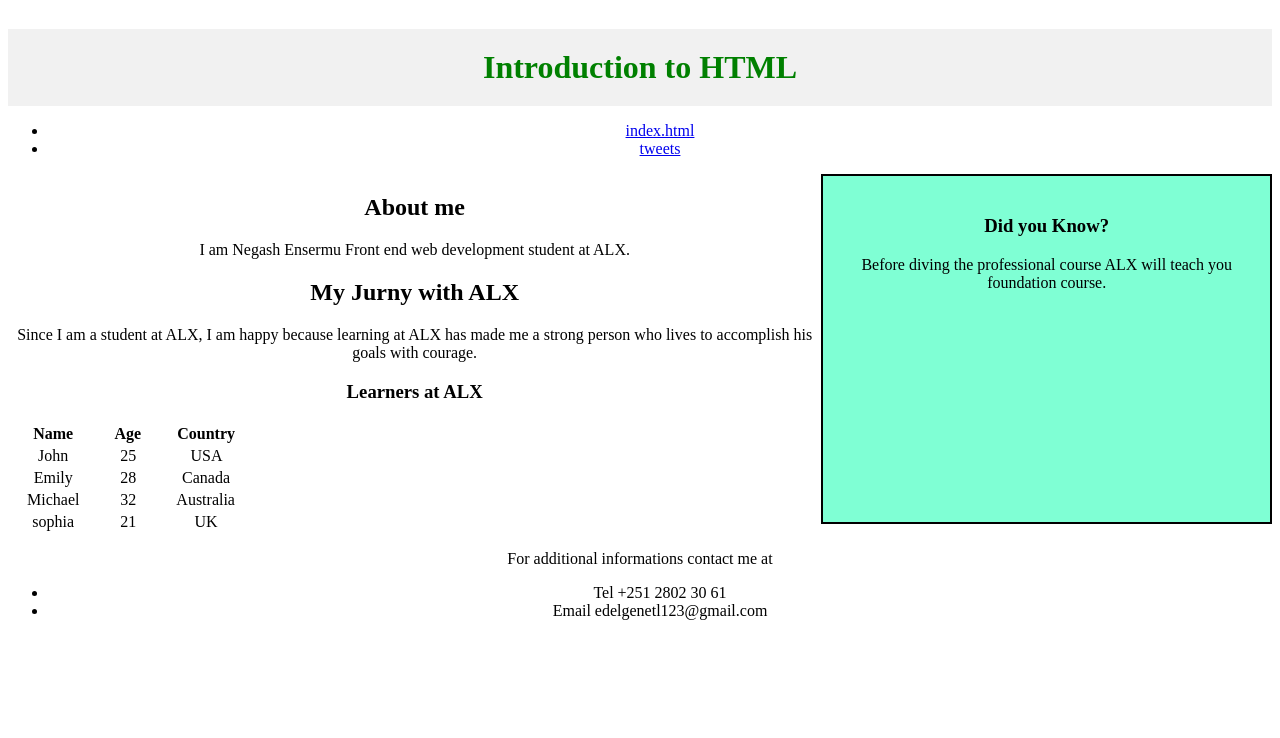
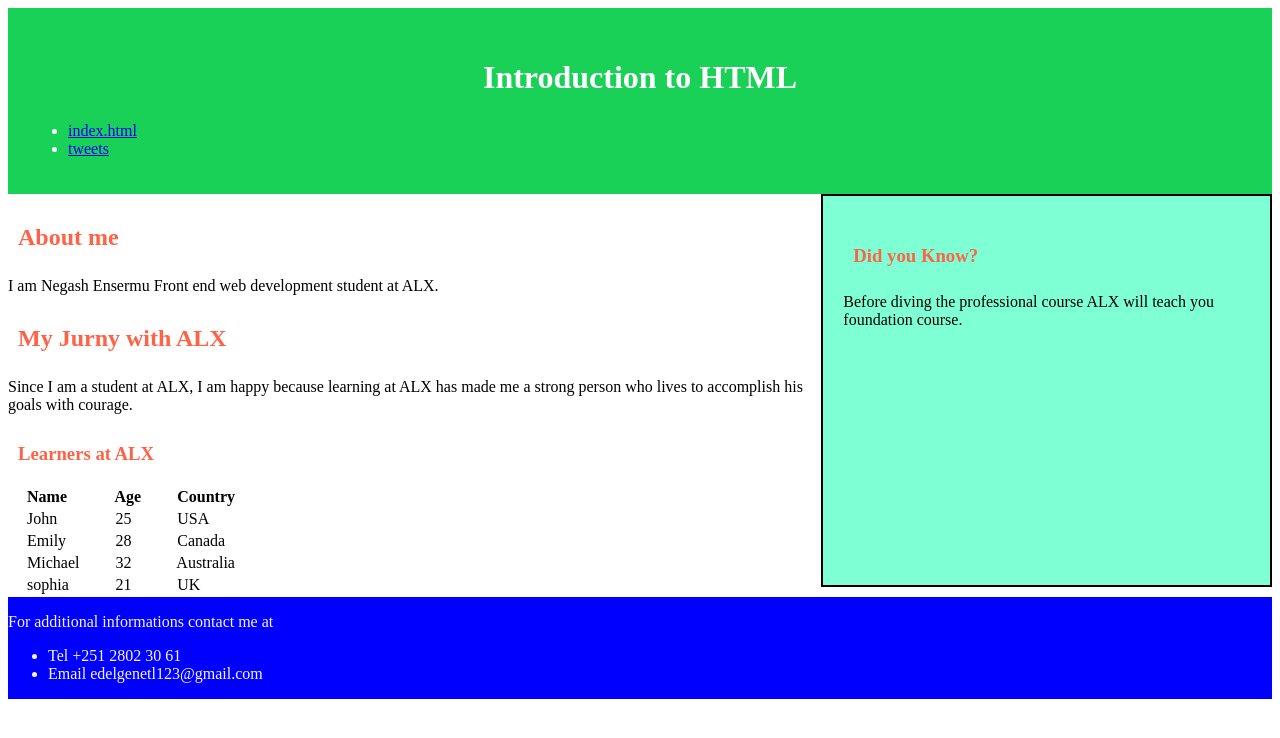
Before and after one commit to Negashensermu/alx_html_css, a plain HTML site: page css_basic/index.html in a window 1280 px wide. Drawn offline with Linux system fonts and the light colour scheme.

Commit message:
all files are modified

```diff
--- a/css_basic/index.html
+++ b/css_basic/index.html
@@ -2,9 +2,10 @@
 <html lang="en">
     <head>
         <meta charset="utf-8">
+        <meta name="viewport" content="width=device-width, initial-scale=1.0">
         <title>base_index.html</title>
-        <link href="base.css" rel="stylesheet">
-        <link href="styles.css" rel="stylesheet">
+        <link rel="stylesheet"  href="base.css" type="text/css">
+        <link rel="stylesheet" href="styles.css" >
         <style>
         </style>
     </head>
--- a/css_basic/styles.css
+++ b/css_basic/styles.css
@@ -1,31 +1,45 @@
-.header {
-background-color: #b80b0b;
-text-align: center;
+header {
+color: white;
+background-color: #1ad157;
+text-align: left;
 padding: 20px;
 }
-.main {
+main {
     display: flex;
     flex-direction: row;
     height: auto;
     width: auto;
-    text-align: center;
+    text-align: left;
 }
-.body {
+body {
     display: flex;
     flex-direction: column;
     text-align: center;
 }
-.h1 {
-    color: green;
+h1 {
+    color: white;
     margin-bottom: 10px;
-    background-color: #F1F1F1;
-    padding: 20px;
+    background-color: #1ad157;
+    padding: 10px;
+    text-align: center;
 }
-.article {
+h2 {
+    color: tomato;
+    margin-bottom: 10px;
+    padding: 10px;
+    text-align: left;
+}
+h3 {
+    color: tomato;
+    margin-bottom: 10px;
+    padding: 10px;
+    text-align: left;
+}
+article {
     flex: 2;
     overflow-y: auto;
 }
-.aside {
+aside {
     flex: 1;
     overflow-y: auto;
     padding: 20px;
@@ -33,3 +47,8 @@ padding: 20px;
     background-color: aquamarine;
     margin-bottom: 10px;
 }
+footer {
+    color: whitesmoke;
+    background-color: blue;
+    text-align: left;
+}
```
Also changed, not shown: css_basic/tweets.html (+1 -0 lines).
